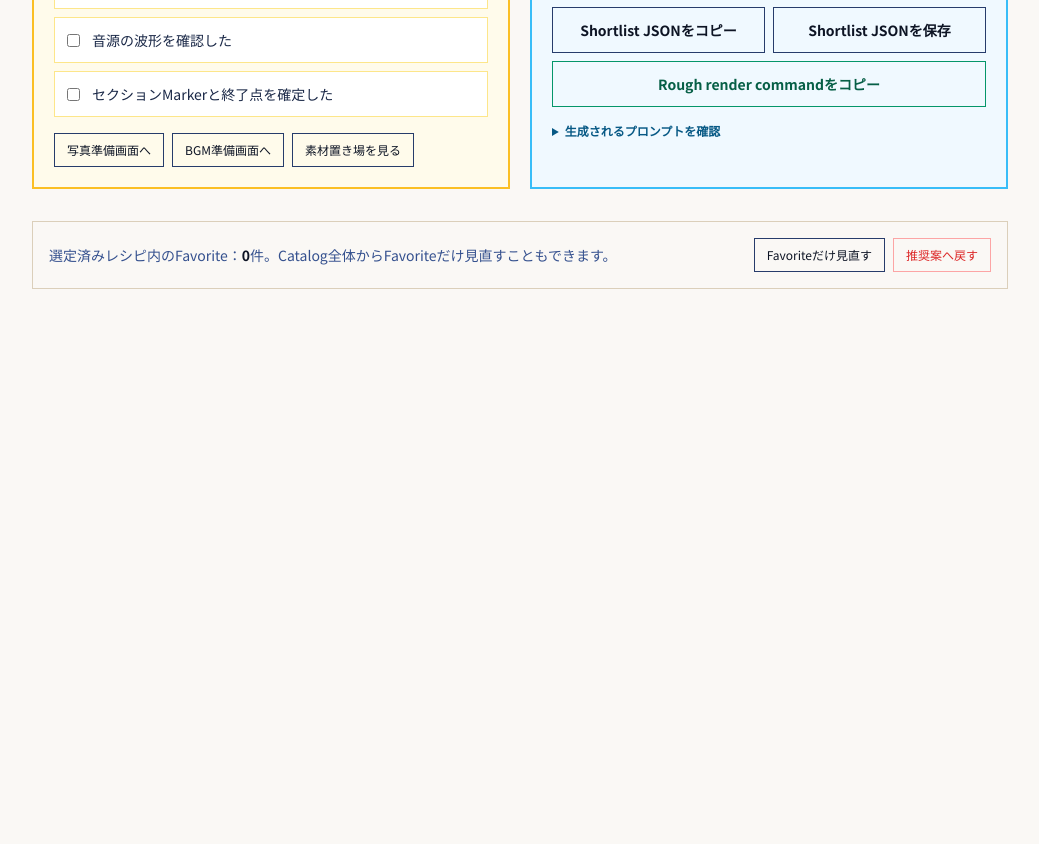
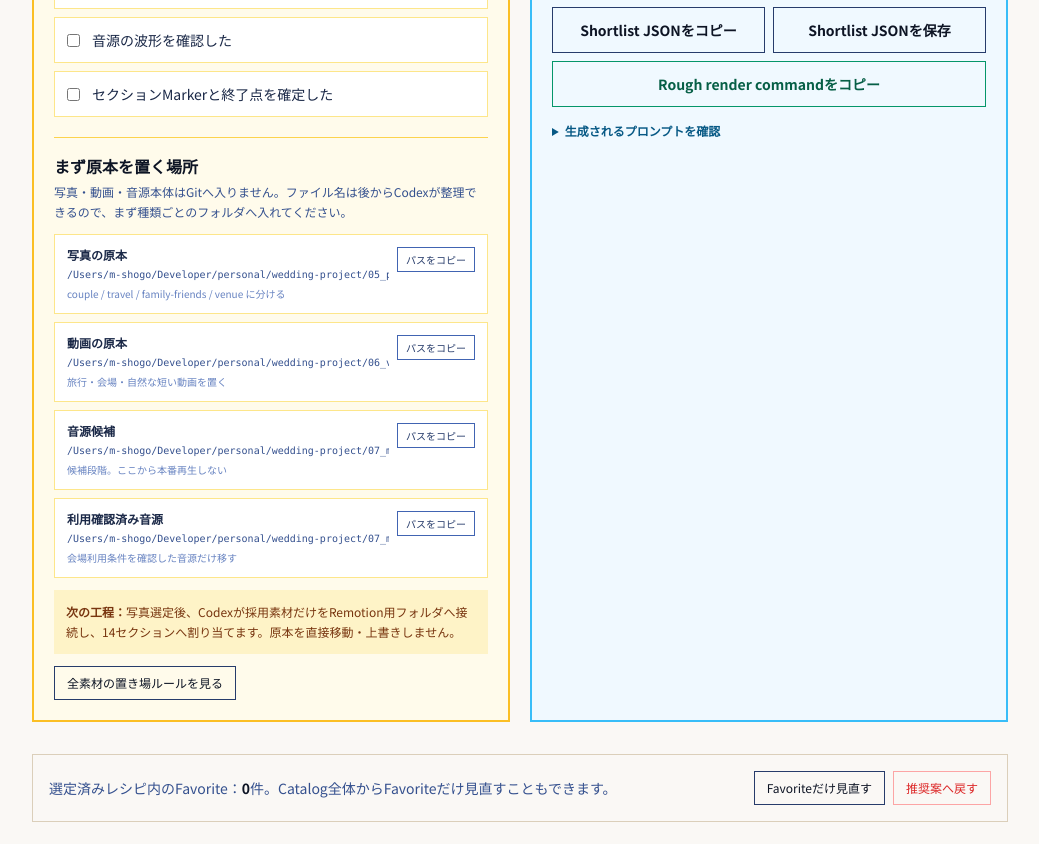
Before and after one commit to m-shogo/wedding-project, a React (Vite) app in the folder movie-dashboard/: page /movie-coach/start-selection in a window 1280 px wide. Shown: the part 3080-3924 px from the top of the page, without its empty margins (240-1279 px from the left). Before the commit the page ends 3433 px from the top, so only its background shows below. Built offline with nearby package versions, Linux system fonts and the light colour scheme.

Commit message:
fix: StaRt素材置き場と完成ロードマップを明確化

```diff
--- a/movie-dashboard/scripts/verify-start-selection-mode-contracts.mjs
+++ b/movie-dashboard/scripts/verify-start-selection-mode-contracts.mjs
@@ -31,6 +31,10 @@ for (const [source, token, message] of [
   [page, "Codex用プロンプトをコピー", "Codex prompt copy missing"],
   [page, "Shortlist JSONを保存", "shortlist export missing"],
   [page, "AUDIO_BLOCKED / MEDIA_BLOCKED", "blocked authority label missing"],
+  [page, "/05_photos/opening/", "StaRt photo source folder missing"],
+  [page, "/06_videos/opening/", "StaRt video source folder missing"],
+  [page, "/07_music/candidates/", "StaRt candidate audio folder missing"],
+  [page, "/07_music/licensed/", "StaRt licensed audio folder missing"],
   [app, 'path="movie-coach/start-selection"', "Selection Mode route missing"],
   [sidebar, 'to: "/movie-coach/start-selection"', "Selection Mode navigation missing"],
 ]) if (!source.includes(token)) errors.push(message);
--- a/movie-dashboard/src/pages/StartSelectionMode.tsx
+++ b/movie-dashboard/src/pages/StartSelectionMode.tsx
@@ -28,6 +28,13 @@ const readinessLabels: Record<keyof StartSelectionState["readiness"], string> =
   markersConfirmed: "セクションMarkerと終了点を確定した",
 };
 
+const startSourceFolders = [
+  {label: "写真の原本", path: "/Users/m-shogo/Developer/personal/wedding-project/05_photos/opening/", note: "couple / travel / family-friends / venue に分ける"},
+  {label: "動画の原本", path: "/Users/m-shogo/Developer/personal/wedding-project/06_videos/opening/", note: "旅行・会場・自然な短い動画を置く"},
+  {label: "音源候補", path: "/Users/m-shogo/Developer/personal/wedding-project/07_music/candidates/", note: "候補段階。ここから本番再生しない"},
+  {label: "利用確認済み音源", path: "/Users/m-shogo/Developer/personal/wedding-project/07_music/licensed/", note: "会場利用条件を確認した音源だけ移す"},
+] as const;
+
 function saveState(state: StartSelectionState) {
   try {
     window.localStorage.setItem(START_SELECTION_STORAGE_KEY, JSON.stringify(state));
@@ -48,6 +55,7 @@ function downloadText(filename: string, text: string, type: string) {
 export function StartSelectionMode() {
   const [state, setState] = useState<StartSelectionState>(readStartSelectionState);
   const [copied, setCopied] = useState<"prompt" | "json" | "render" | "studio" | null>(null);
+  const [copiedAssetPath, setCopiedAssetPath] = useState<string | null>(null);
   const decisions = useMemo(readHumanReviewDecisions, []);
   const shortlist = useMemo(() => buildStartShortlistExport(state, decisions), [state, decisions]);
   const prompt = useMemo(() => buildStartCodexPrompt(state, decisions), [state, decisions]);
@@ -67,6 +75,12 @@ export function StartSelectionMode() {
     void navigator.clipboard.writeText(text);
     setCopied(kind);
     window.setTimeout(() => setCopied((current) => current === kind ? null : current), 1600);
+  }
+
+  function copyAssetPath(path: string) {
+    void navigator.clipboard.writeText(path);
+    setCopiedAssetPath(path);
+    window.setTimeout(() => setCopiedAssetPath((current) => current === path ? null : current), 1600);
   }
 
   function toggleFamily(id: StartMotionFamilyId) {
@@ -199,7 +213,22 @@ export function StartSelectionMode() {
               {readinessLabels[key]}
             </label>)}
           </div>
-          <div className="mt-4 flex flex-wrap gap-2 text-xs"><Link to="/opening-photo-intake" className="border border-navy-700 px-3 py-2 dark:border-sand-300">写真準備画面へ</Link><Link to="/opening-bgm-intake" className="border border-navy-700 px-3 py-2 dark:border-sand-300">BGM準備画面へ</Link><Link to="/asset-placement-guide" className="border border-navy-700 px-3 py-2 dark:border-sand-300">素材置き場を見る</Link></div>
+          <div className="mt-5 border-t border-amber-300 pt-4 dark:border-amber-800">
+            <h3 className="font-bold text-navy-900 dark:text-sand-100">まず原本を置く場所</h3>
+            <p className="mt-1 text-xs leading-5 text-navy-600 dark:text-navy-300">写真・動画・音源本体はGitへ入りません。ファイル名は後からCodexが整理できるので、まず種類ごとのフォルダへ入れてください。</p>
+            <div className="mt-3 space-y-2">
+              {startSourceFolders.map((folder) => <div key={folder.path} className="border border-amber-200 bg-white p-3 dark:border-amber-900 dark:bg-navy-800">
+                <div className="flex flex-col gap-2 sm:flex-row sm:items-start sm:justify-between">
+                  <div className="min-w-0"><p className="text-xs font-bold text-navy-800 dark:text-sand-100">{folder.label}</p><code className="mt-1 block overflow-x-auto whitespace-nowrap text-[10px] text-navy-600 dark:text-navy-300">{folder.path}</code><p className="mt-1 text-[10px] text-navy-400">{folder.note}</p></div>
+                  <button onClick={() => copyAssetPath(folder.path)} className="shrink-0 border border-navy-500 px-2 py-1 text-[10px] text-navy-700 dark:text-sand-200">{copiedAssetPath === folder.path ? "コピー済み ✓" : "パスをコピー"}</button>
+                </div>
+              </div>)}
+            </div>
+            <div className="mt-3 bg-amber-100 p-3 text-xs leading-5 text-amber-900 dark:bg-amber-900/30 dark:text-amber-200">
+              <strong>次の工程：</strong>写真選定後、Codexが採用素材だけをRemotion用フォルダへ接続し、14セクションへ割り当てます。原本を直接移動・上書きしません。
+            </div>
+            <Link to="/asset-placement-guide" className="mt-3 inline-block border border-navy-700 px-3 py-2 text-xs dark:border-sand-300">全素材の置き場ルールを見る</Link>
+          </div>
         </div>
 
         <div className="border-2 border-sky-400 bg-sky-50 p-5 dark:bg-sky-950/20">
```
Also changed, not shown: 1 other file (tests, documents, lock files or other folders).
